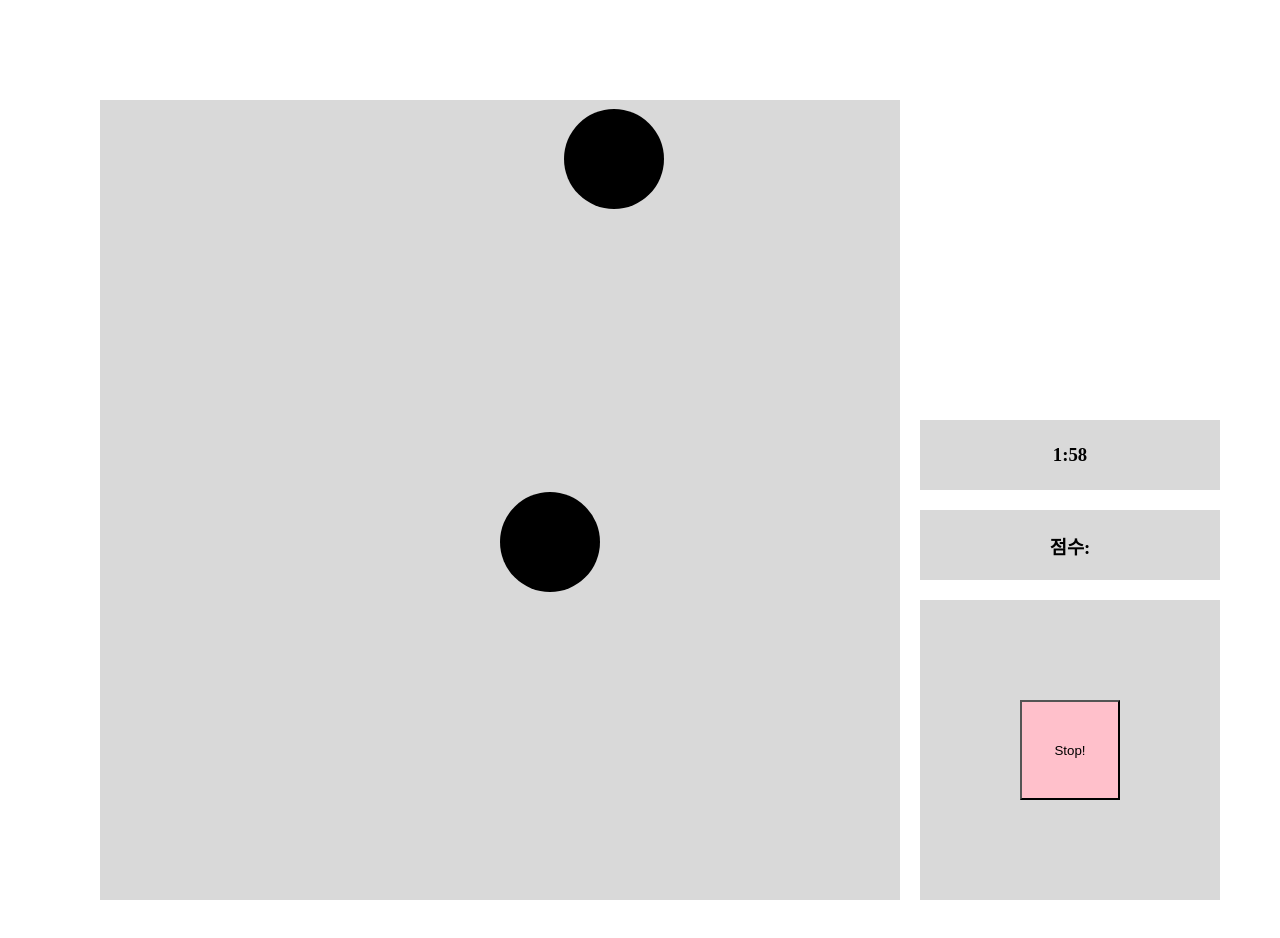
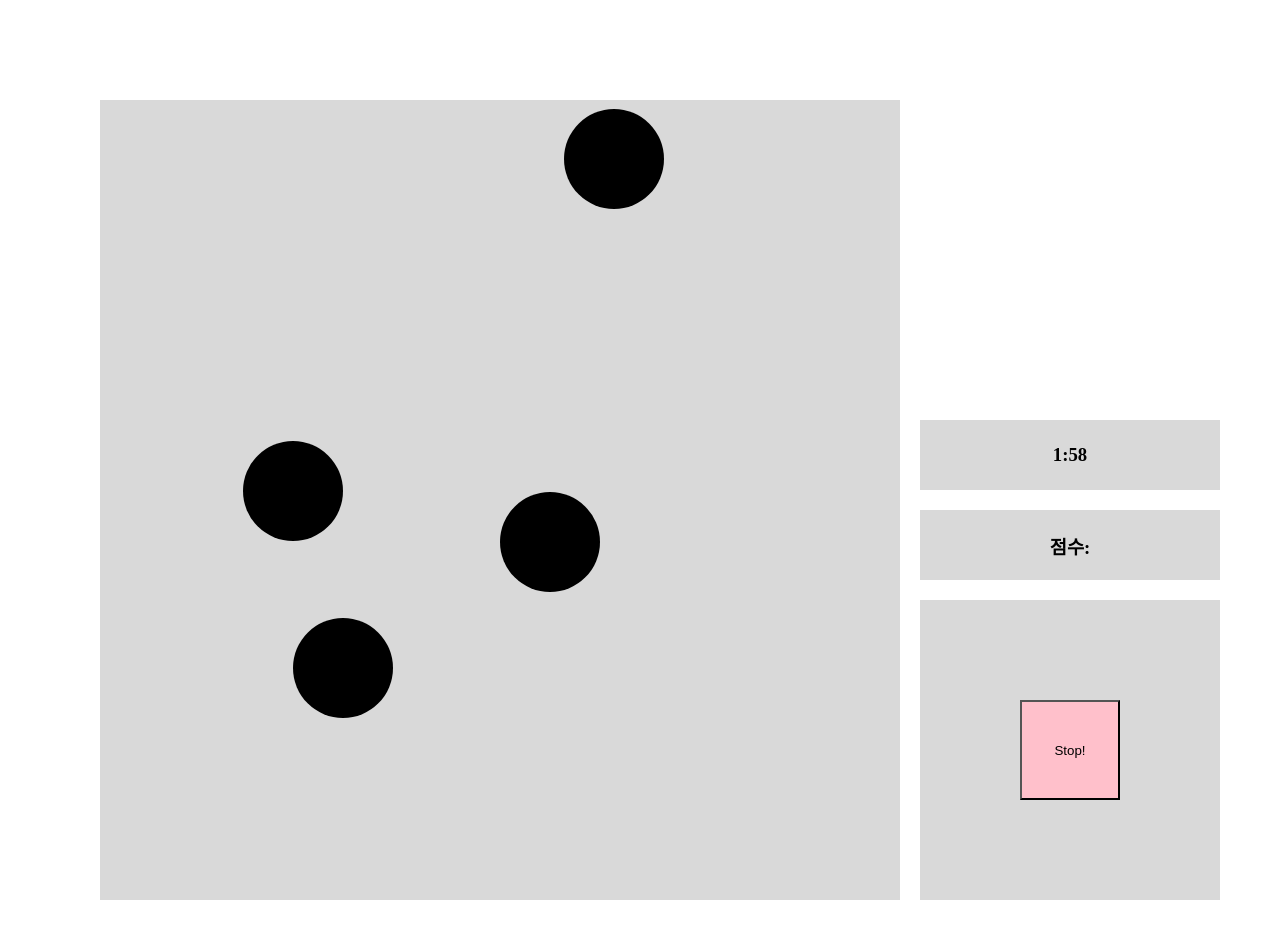
Before and after one commit to hmoongi94/7week, a plain HTML site: page setTimeout/aimlab.html in a window 1280 px wide. Both pictures are taken after a click on the button "Play!". Drawn offline with Linux system fonts and the light colour scheme.

```diff
--- a/setTimeout/aimlab.html
+++ b/setTimeout/aimlab.html
@@ -79,7 +79,7 @@
         if(event.target === p[i]){
           score = score +1
             div[4].children[0].textContent = "점수:" +score
-          p[i].remove()
+            p[i].remove()
           }
         }
       })
@@ -187,6 +187,9 @@
 
         play = setInterval(function(){
         target();
+        setTimeout(function(){
+          target();
+        },500)
         // 10초 이후에 꺼지기
         timer = setTimeout(function(){
           clearInterval(play)
@@ -216,6 +219,7 @@
         h3[1].textContent = "점수:"
         score = 0
         // 타겟 초기화
+
         for(i=0; i<p.length; i++){
           p[i].remove()
         }
```
